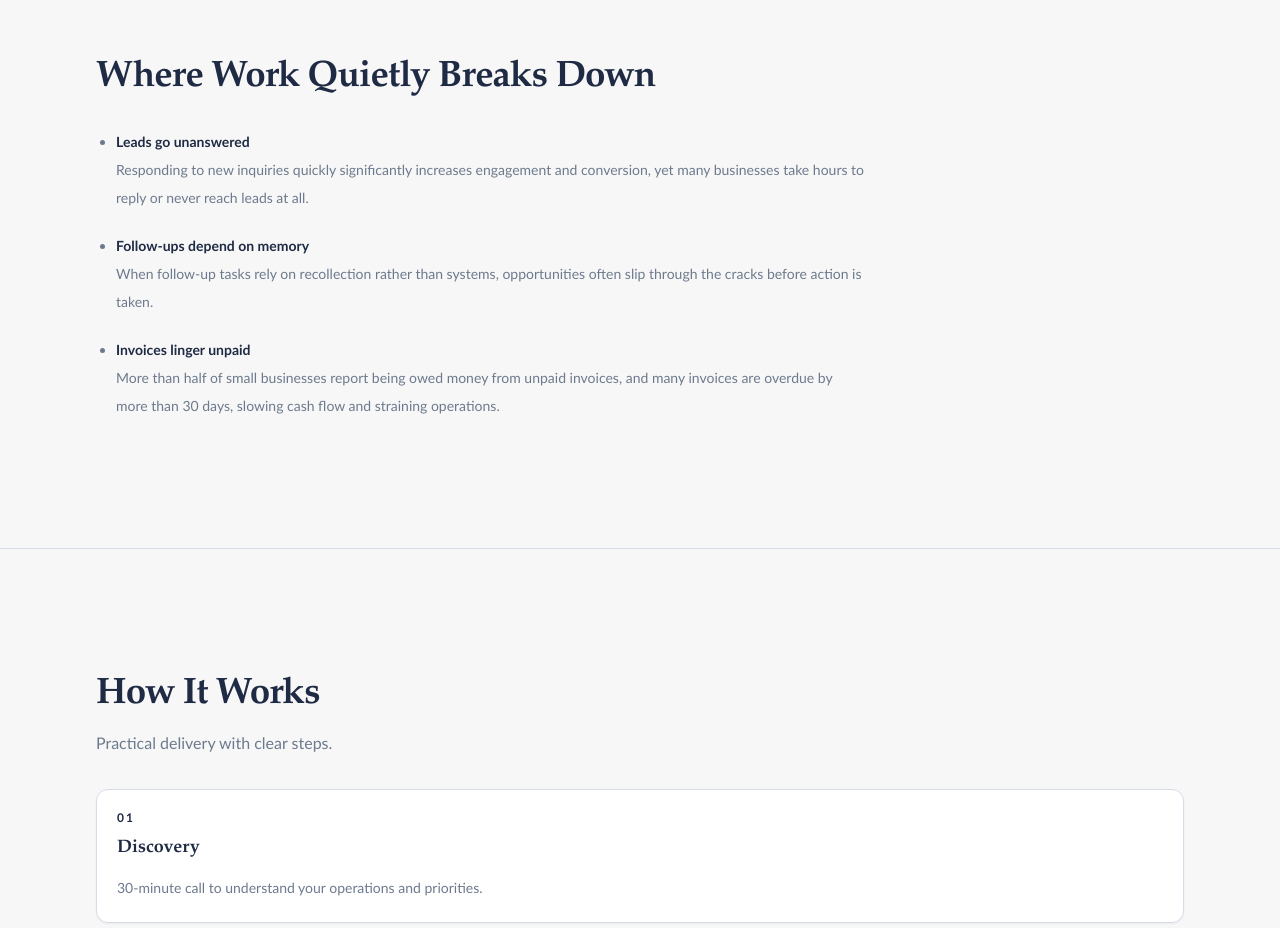
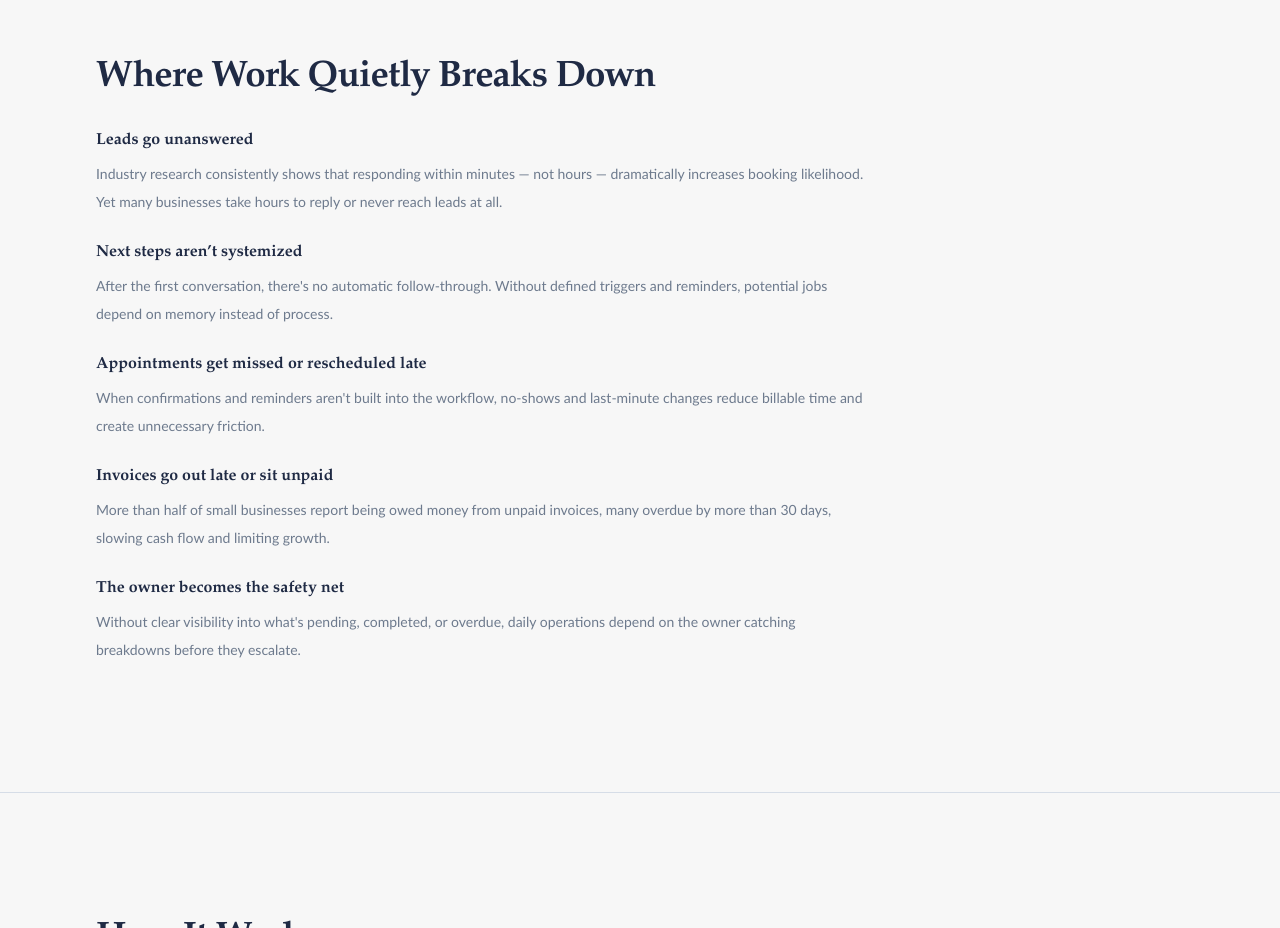
Before and after one commit to blakegrosenthal/operaite-site, a Next.js app: page / in a window 1280 px wide. Shown: the part 880-1808 px from the top of the page. Built offline with nearby package versions, Linux system fonts and the light colour scheme; no server answers.

Commit message:
update site

```diff
--- a/app/page.tsx
+++ b/app/page.tsx
@@ -64,30 +64,56 @@ export default function HomePage() {
         className="reveal-up border-t border-line py-24 sm:py-32"
         titleClassName="text-3xl sm:text-[2.3rem]"
       >
-        <ul className="max-w-3xl list-disc space-y-5 pl-5 text-sm leading-7 text-muted">
+        <ul className="max-w-3xl space-y-6">
           <li>
-            <span className="font-semibold text-foreground">Leads go unanswered</span>
-            <br />
-            Responding to new inquiries quickly significantly increases
-            engagement and conversion, yet many businesses take hours to reply
-            or never reach leads at all.
+            <h3 className="text-base font-semibold text-foreground">
+              Leads go unanswered
+            </h3>
+            <p className="mt-2 text-sm leading-7 text-muted">
+              Industry research consistently shows that responding within minutes
+              — not hours — dramatically increases booking likelihood. Yet many
+              businesses take hours to reply or never reach leads at all.
+            </p>
           </li>
           <li>
-            <span className="font-semibold text-foreground">
-              Follow-ups depend on memory
-            </span>
-            <br />
-            When follow-up tasks rely on recollection rather than systems,
-            opportunities often slip through the cracks before action is taken.
+            <h3 className="text-base font-semibold text-foreground">
+              Next steps aren’t systemized
+            </h3>
+            <p className="mt-2 text-sm leading-7 text-muted">
+              After the first conversation, there&apos;s no automatic
+              follow-through. Without defined triggers and reminders, potential
+              jobs depend on memory instead of process.
+            </p>
           </li>
           <li>
-            <span className="font-semibold text-foreground">
-              Invoices linger unpaid
-            </span>
-            <br />
-            More than half of small businesses report being owed money from
-            unpaid invoices, and many invoices are overdue by more than 30
-            days, slowing cash flow and straining operations.
+            <h3 className="text-base font-semibold text-foreground">
+              Appointments get missed or rescheduled late
+            </h3>
+            <p className="mt-2 text-sm leading-7 text-muted">
+              When confirmations and reminders aren&apos;t built into the
+              workflow, no-shows and last-minute changes reduce billable time
+              and create unnecessary friction.
+            </p>
+          </li>
+          <li>
+            <h3 className="text-base font-semibold text-foreground">
+              Invoices go out late or sit unpaid
+            </h3>
+            <p className="mt-2 text-sm leading-7 text-muted">
+              More than half of small businesses report being owed money from
+              unpaid invoices, many overdue by more than 30 days, slowing cash
+              flow and limiting growth.
+            </p>
+          </li>
+          <li>
+            <h3 className="text-base font-semibold text-foreground">
+              The owner becomes the safety net
+            </h3>
+            <p className="mt-2 text-sm leading-7 text-muted">
+              Without clear visibility into what&apos;s pending, completed, or
+              overdue, daily operations depend on the owner catching breakdowns
+              before they escalate.
+            </p>
           </li>
         </ul>
       </Section>
```
